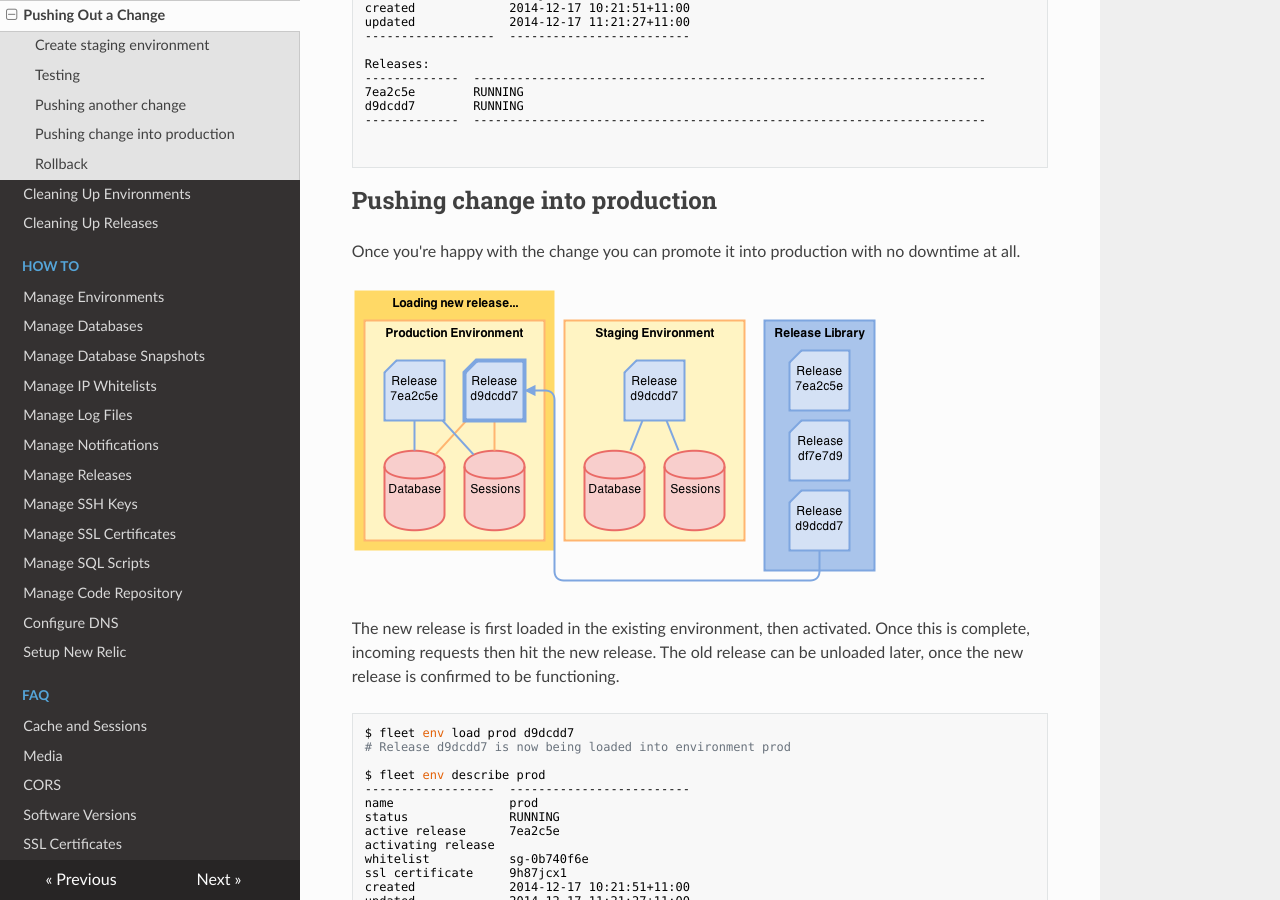
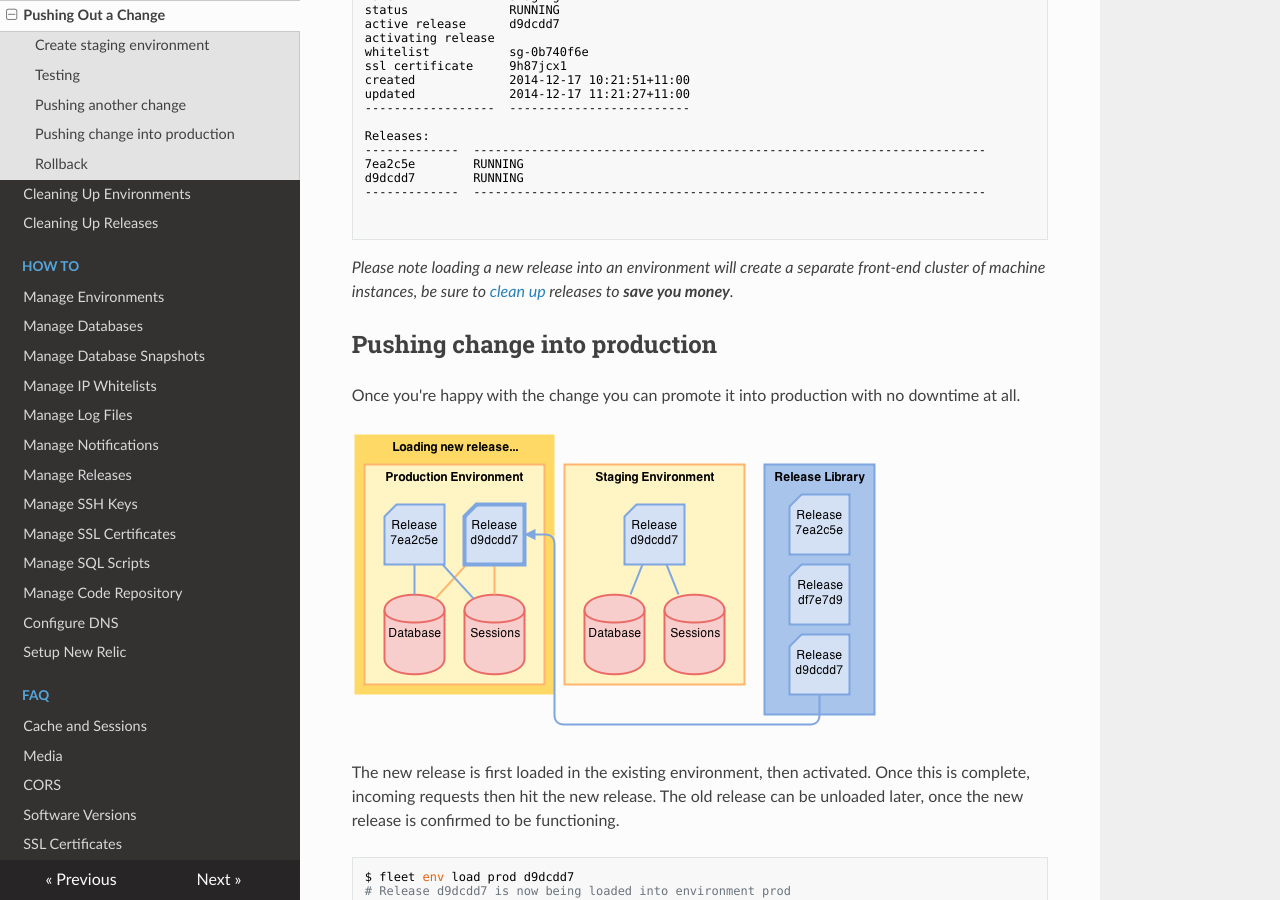
Before and after one commit to anchor/fleet-magento-docs, an MkDocs documentation site: the page built from docs/getting-started/pushing-a-change.md, in a window 1280 px wide and 900 px high, scrolled down 2424 px. Built offline with MkDocs 1.6.1, drawn with Linux system fonts in a browser that asks for light colours; nearby versions of some CDN libraries; old or Windows-style settings are respelled for this version of MkDocs; some of the changed text lies outside the part shown.

Commit message:
Added blurb about costs for creating environments and loading releases

````diff
--- a/docs/getting-started/pushing-a-change.md
+++ b/docs/getting-started/pushing-a-change.md
@@ -29,6 +29,9 @@ $ fleet env list
 
 Once the status has changed to `RUNNING` you can load the new release ready to test your site in
 staging.
+
+_Please note creating a new environment will build a separate cluster of machine instances, be sure to
+[clean up](/getting-started/cleaning-up-environments/) environments to **save you money**._
 
 ## Testing
 
@@ -133,6 +136,8 @@ d9dcdd7        RUNNING
 
 
 ```
+_Please note loading a new release into an environment will create a separate front-end cluster of machine instances, be sure to
+[clean up](/getting-started/cleaning-up-releases/) releases to **save you money**._
 
 ## Pushing change into production
 
````
Also changed, not shown: docs/getting-started/first-deployment.md (+2 -1 lines), docs/how-to/manage-environments.md (+6 -0 lines).
